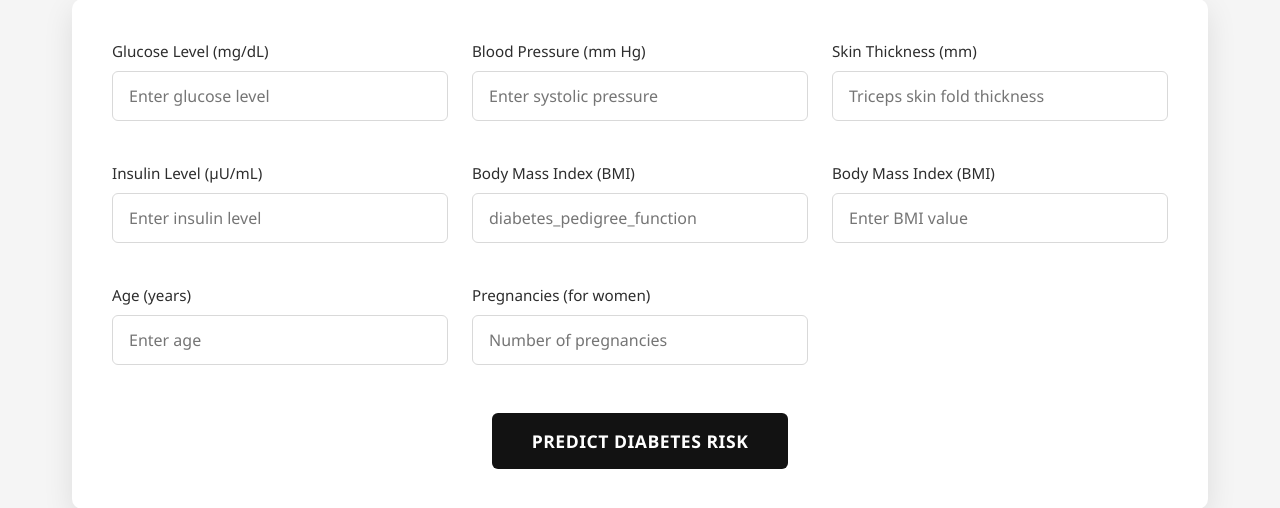
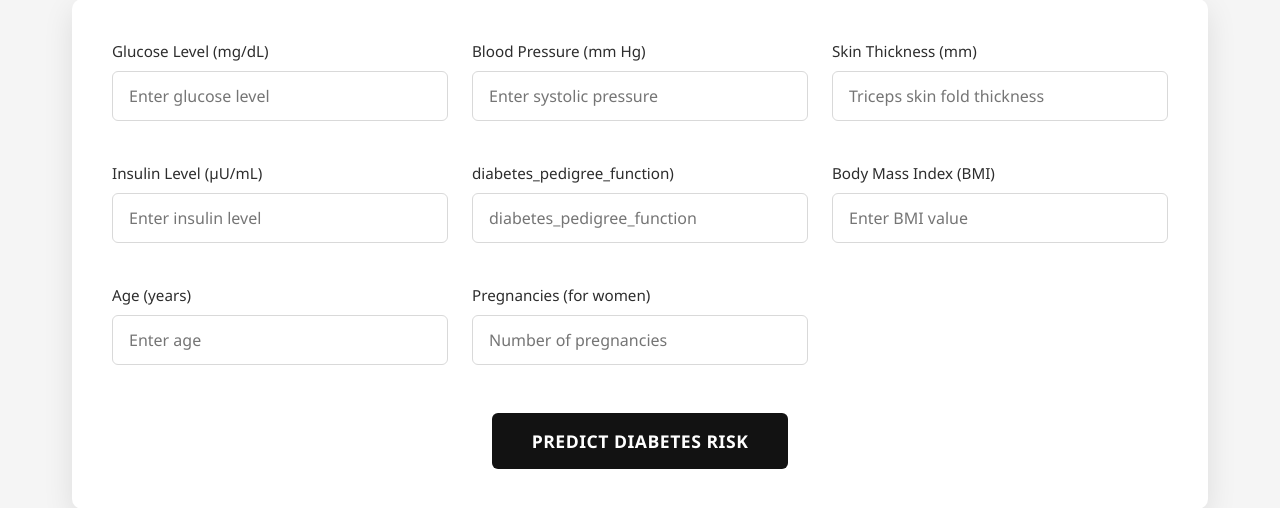
Before and after one commit to nilj07/Diabetes_prediction_WebApp, a Flask app: page / in a window 1280 px wide. Shown: the part 198-706 px from the top of the page. Run offline with Flask 3, Linux system fonts and the light colour scheme.

Commit message:
Update index.html

```diff
--- a/templates/index.html
+++ b/templates/index.html
@@ -22,7 +22,7 @@
                     </div>
 
                     <div class="input-group">
-                        <label for="blood-pressure">Blood Pressure (mm Hg)</label>
+                        <label for="blood_pressure">Blood Pressure (mm Hg)</label>
                         <input type="number" id="blood_pressure" placeholder="Enter systolic pressure" min="60" max="250" required>
                     </div>
 
@@ -37,7 +37,7 @@
                     </div>
 
                     <div class="input-group">
-                        <label for="diabetes_pedigree_function">Body Mass Index (BMI)</label>
+                        <label for="diabetes_pedigree_function">diabetes_pedigree_function)</label>
                         <input type="number" id="diabetes_pedigree_function" placeholder="diabetes_pedigree_function" step="0.1" min="10" max="60" required>
                     </div>
 
```
